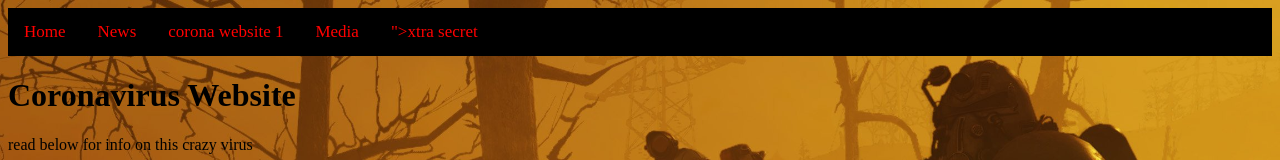
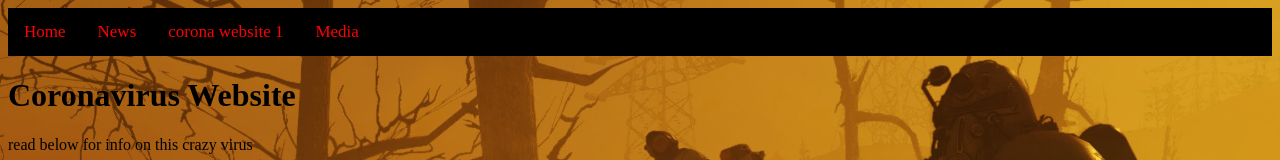
Before and after one commit to IanwilkinsGithubaccount/portfolio, a plain HTML site: page Coronacrazy.html in a window 1280 px wide. Shown: the top 160 px of the page. Drawn offline with Linux system fonts and the light colour scheme.

Commit message:
Add files via upload

```diff
--- a/Coronacrazy.html
+++ b/Coronacrazy.html
@@ -6,7 +6,7 @@
     <a href="index.html">News</a>
     <a href="Coronacrazy.html">corona website 1</a>
     <a href="Media.html">Media</a>
-    <a href="http://www.spritecranberry.net"> ">xtra secret</a>
+
   </div>
 </head>
 <body>
```
Also changed, not shown: Media.html (+1 -1 lines), index.html (+1 -1 lines).
